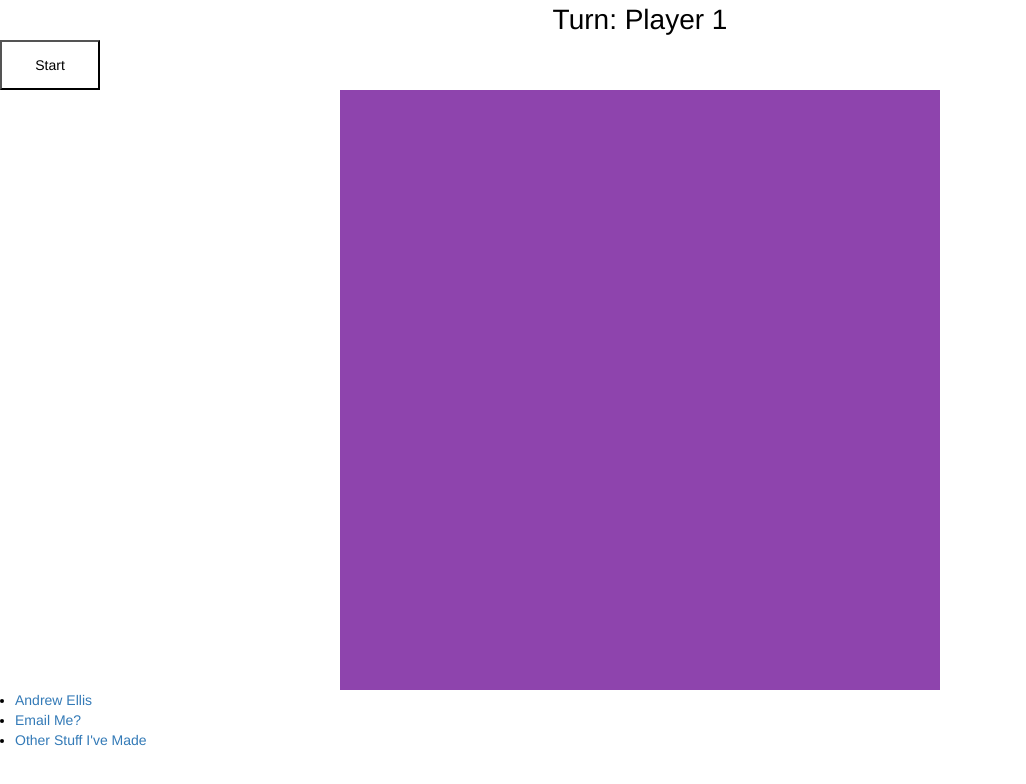
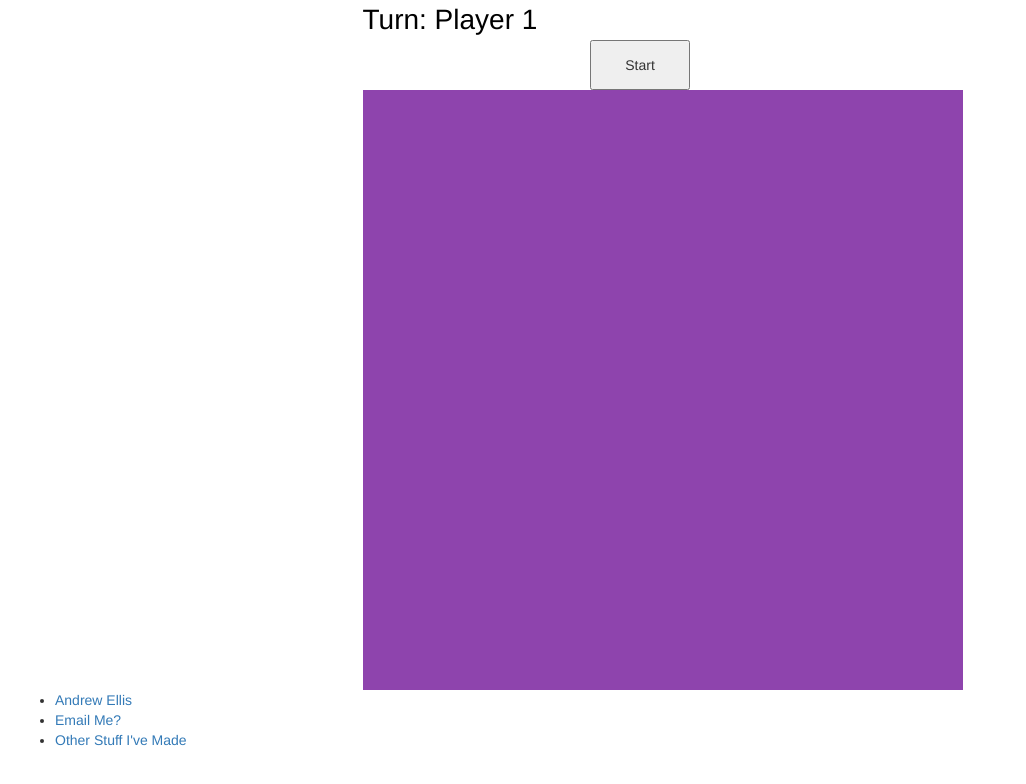
Before and after one commit to andrewwylde/Tic-Tac-Hue, a plain HTML site: page index.html in a window 1280 px wide. Shown: the whole page, without its empty margins (0-1026 px from the left). Drawn offline with Linux system fonts and the light colour scheme.

Commit message:
Messed up gruntfile, removed and fixed button and spacing

```diff
--- a/index.html
+++ b/index.html
@@ -9,14 +9,29 @@
   <title>Tic Tac Joe!</title>
 </head>
 <body>
-  <div id="wrapper">
-    <div id="content">
-    <div id="player">Turn: Player 1</div>
-    <button type="button" id="start" class="">Start</button>
-      <div id="gameboard">
-      </div>
+
+<div class="container">
+
+  <div class="row">
+    <div class="col-md-6 col-md-offset-3">
+        <div id="player">Turn: Player 1</div>
+        <div id="spacer" class="center-block"></div>
+        <button type="button" id="start" class="center-block">Start</button>
     </div>
   </div>
+
+  <div class="row">
+  <div class="col-md-6 col-md-offset-3">
+    <div id="gameboard" class='center-block'></div>
+    </div>
+
+  </div>
+
+    </div>
+</div>
+
+
+</div>
   <div class="container-fluid">
     <footer>
       <ul id="footie">
@@ -26,6 +41,7 @@
       </ul>
     </footer>
 </div>
+
 <script src="bower_components/jquery/dist/jquery.js"></script>
 <script src="bower_components/bootstrap/dist/js/bootstrap.js"></script>
 
--- a/resources/css/style.css
+++ b/resources/css/style.css
@@ -1,47 +1,31 @@
-*{
-  color: black;
-  padding: 0;
-  margin: 0 auto;
-  background-color: white;
-}
-#wrapper {
-  width: 100%;
-  height: 100%;
-}
 
 .hidden {
   display: none;
 }
 
-#start {
-  position: relative;
-  margin: 0 auto;
+#spacer {
+  display: none;
   width: 100px;
   height: 50px;
 }
 
-#hidden {
-  margin: 0 auto;
+#start {
   width: 100px;
   height: 50px;
 }
 
-
-#content {
-  width: 100%;
-  margin: 0px auto;
+.center-block {
+  margin: 0 auto;
 }
 
 #player {
   color: black;
   font-size: 2em;
-  text-align: center;
 }
 
 #gameboard {
   width:600px;
   height:600px;
-  margin: 0px auto;
 }
 
 .square {
--- a/resources/js/app.js
+++ b/resources/js/app.js
@@ -13,6 +13,7 @@ $('#start').click(function () {
   game = TicTacJoe.Game;
   game.init(domEl);
   $(this).toggleClass('hidden');
+  $('#spacer').show();
 });
 
 $('.square').click(function() {
```
Also changed, not shown: package.json (deleted, +0 -25 lines).
